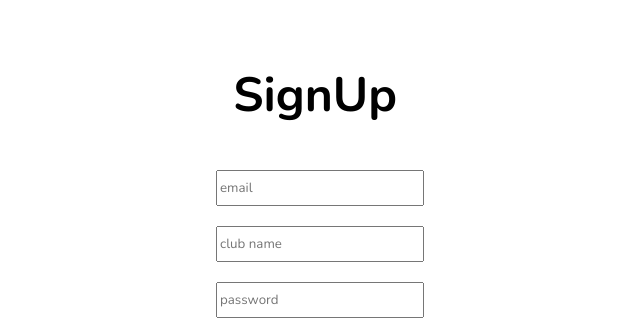
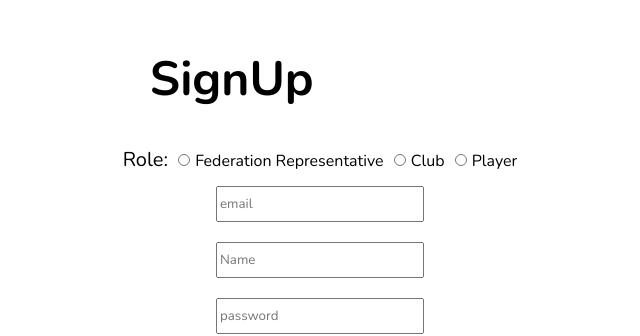
Before and after one commit to SU-CS308-22FA/Team-36, a React (Create React App) app: page /signup in a window 1280 px wide. Shown: the part 147-483 px from the top of the page, without its empty margins (320-960 px from the left). Built offline with nearby package versions, Linux system fonts and the light colour scheme.

Commit message:
Adjusted signup to support roles

```diff
--- a/src/pages/signup/Signup.jsx
+++ b/src/pages/signup/Signup.jsx
@@ -13,6 +13,8 @@ const Signup = () => {
   const [email, setEmail] = useState("");
   const [password, setPassword] = useState("");
   const [club, setClub] = useState("");
+  const [role, setRole] = useState("");
+  const [name, setName] = useState("");
   const navigate = useNavigate()
   const [confirmPass, setConfirmPass] = useState("");
 
@@ -27,8 +29,26 @@ const Signup = () => {
       await setDoc(doc(db, "users", res.user.uid), {
         "email": email,
         "password": password,
-        "Club Name": club
+        "name": name,
+        "role": role
       });
+
+      /*if (role == "Club") {
+        await setDoc(doc(db, "users", res.user.uid), {
+          "email": email,
+          "password": password,
+          "Club Name": name
+        });
+      }
+      else if (role == "Player") {
+        await setDoc(doc(db, "users", res.user.uid), {
+          "email": email,
+          "password": password,
+          "Player Name": name
+        });
+      }*/
+
+
       console.log("User: " + res.user.uid + " added")
       console.log("Data added")
       navigate("/")
@@ -39,10 +59,33 @@ const Signup = () => {
 
   return (
     <div>
-      <div className="login">
+      <div className="signup">
         <div>
           <div className="title">SignUp</div>
           <form onSubmit={handleAdd}>
+            <div className="roleChoice">Role:
+              <input
+                type="radio"
+                value="Federation Representative"
+                name="role"
+                id="federation representative"
+                onChange={(e) => setRole(e.target.value)}
+                /> <label>Federation Representative</label>
+                <input
+                type="radio"
+                value="Club"
+                name="role"
+                id="club"
+                onChange={(e) => setRole(e.target.value)}
+                /> <label>Club</label>
+                <input
+                type="radio"
+                value="Player"
+                name="role"
+                id="player"
+                onChange={(e) => setRole(e.target.value)}
+                /> <label>Player</label>
+              </div>
             <input
               type="email"
               // value={user.email}
@@ -52,9 +95,9 @@ const Signup = () => {
             />
             <input
               type="text"
-              placeholder="club name"
+              placeholder="Name"
               // required
-              onChange={(e) => setClub(e.target.value)}
+              onChange={(e) => setName(e.target.value)}
             />
             <input
               type="password"
--- a/src/pages/signup/signup.scss
+++ b/src/pages/signup/signup.scss
@@ -1,4 +1,4 @@
-.login {
+.signup {
   height: 100vh;
   display: flex;
   align-items: center;
@@ -15,6 +15,21 @@
     display: flex;
     flex-direction: column;
     align-items: center;
+
+    .roleChoice{
+
+      font-size: 1.25rem;
+      input {
+        width: 12px;
+        height: 12px;
+        margin-right: 0px;
+      }
+
+      label{
+        font-size: 1rem;
+      }
+
+    }
 
     input {
       width: 200px;
```
